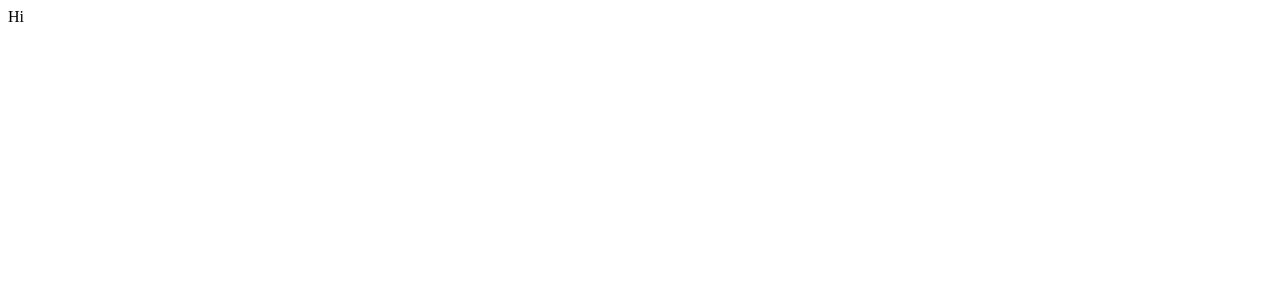
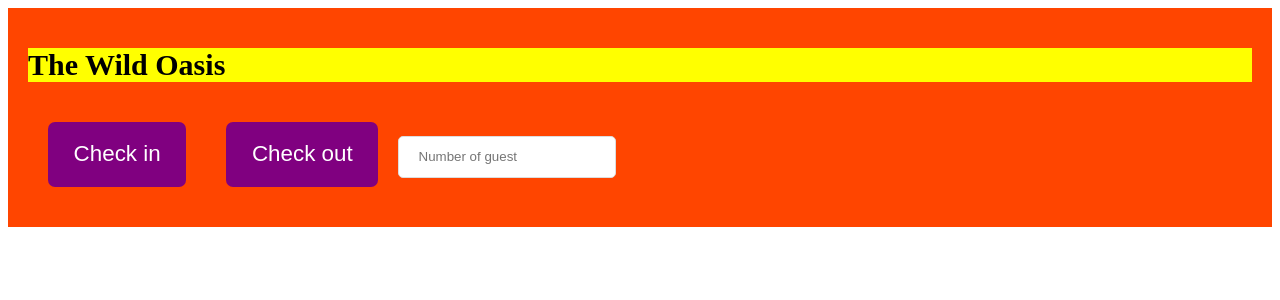
Before and after one commit to fengbanjiazhu/Wild-Oasis, a React (Vite) app: page / in a window 1280 px wide. Shown: the top 300 px of the page. Built offline with nearby package versions, Linux system fonts and the light colour scheme.

Commit message:
test styled component

```diff
--- a/package.json
+++ b/package.json
@@ -12,7 +12,8 @@
   },
   "dependencies": {
     "react": "^18.2.0",
-    "react-dom": "^18.2.0"
+    "react-dom": "^18.2.0",
+    "styled-components": "^6.0.2"
   },
   "devDependencies": {
     "@types/react": "^18.0.37",
--- a/src/App.jsx
+++ b/src/App.jsx
@@ -1,5 +1,54 @@
+import styled from "styled-components";
+
+const H1 = styled.h1`
+  font-size: 30px;
+  font-weight: 600;
+  background-color: yellow;
+`;
+const Button = styled.button`
+  font-size: 1.4rem;
+  padding: 1.2rem 1.6rem;
+  font-weight: 500;
+  border: none;
+  border-radius: 7px;
+  background-color: purple;
+  color: white;
+  margin: 20px;
+  cursor: pointer;
+`;
+
+const Input = styled.input`
+  border: 1px solid #ddd;
+  border-radius: 5px;
+  padding: 0.8rem 1.2rem;
+`;
+
+const StyledApp = styled.div`
+  background-color: orangered;
+  padding: 20px;
+`;
+
 function App() {
-  return <>Hi</>;
+  return (
+    <StyledApp>
+      <H1>The Wild Oasis</H1>
+      <Button
+        onClick={() => {
+          console.log("checked in");
+        }}
+      >
+        Check in
+      </Button>
+      <Button
+        onClick={() => {
+          console.log("checked out");
+        }}
+      >
+        Check out
+      </Button>
+      <Input type="number" placeholder="Number of guest"></Input>
+    </StyledApp>
+  );
 }
 
 export default App;
```
Also changed, not shown: src/features/check-in-out/CheckinBooking.jsx (+1 -8 lines), 1 other file (tests, documents, lock files or other folders).
